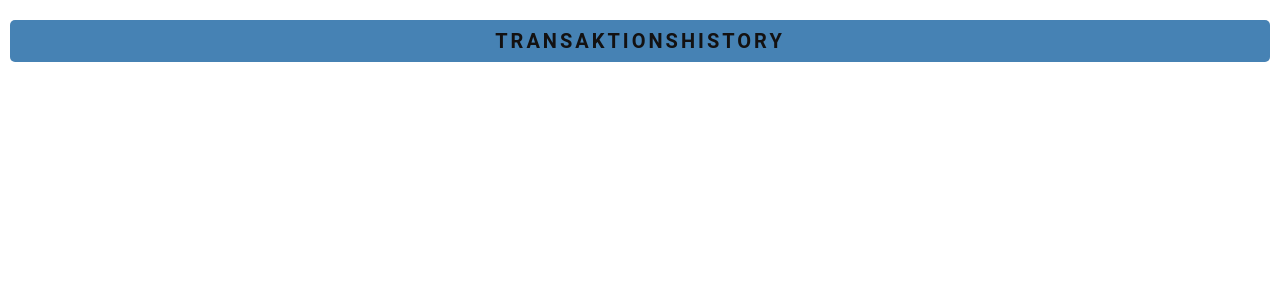
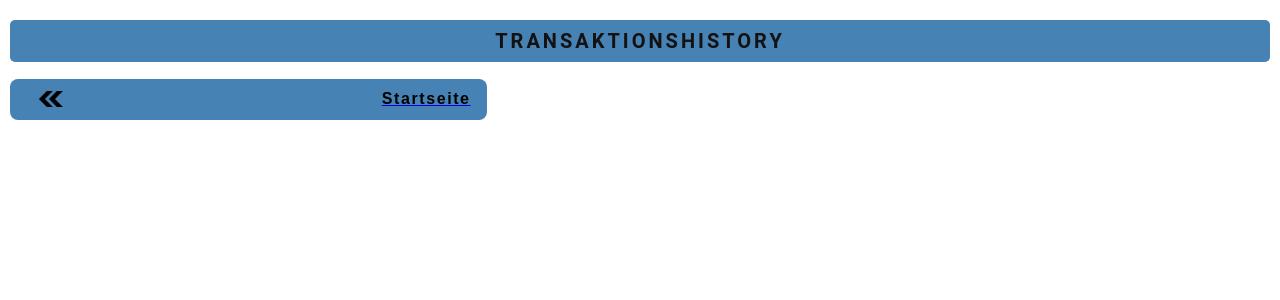
Before and after one commit to Samet91/capstone-project, a React (Vite) app: page /Transaction in a window 1280 px wide. Shown: the top 300 px of the page. Built offline with nearby package versions, Linux system fonts and the light colour scheme.

Commit message:
go back button

```diff
--- a/src/app/Pages/TransactionHistory.tsx
+++ b/src/app/Pages/TransactionHistory.tsx
@@ -1,5 +1,9 @@
 import React from 'react'
+import { Link } from 'react-router-dom'
+import styled from 'styled-components'
 import type { TransactionProps } from '../../types'
+import Button from '../components/Button/Button'
+import ArrowIconRight from '../components/Icons/ArrowIconRight'
 import TransactionOverview from '../components/TransactionOverview/TransactionOverview'
 import useLocalStorage from '../hooks/useLocalStorage'
 
@@ -17,11 +21,47 @@ export default function TransactionHistory(): JSX.Element {
   }
 
   return (
-    <div>
+    <Container>
       <TransactionOverview
         transactions={transactions}
         deleteTransaction={handleDeleteTransaction}
       />
-    </div>
+      <Link to="/">
+        <StyledButton>
+          <Icon>
+            <ArrowIconRight />
+          </Icon>
+          <ButtonText>Startseite</ButtonText>
+        </StyledButton>
+      </Link>
+    </Container>
   )
 }
+
+const Container = styled.div`
+  display: grid;
+  grid-template-rows: auto 60px;
+`
+
+const StyledButton = styled(Button)`
+  font-weight: bold;
+  font-size: 1rem;
+  background-color: steelblue;
+  border: none;
+  display: grid;
+  grid-template-columns: 1fr 1fr 1fr 1fr 1fr;
+  border: none;
+  grid-template-rows: 25px auto;
+`
+
+const Icon = styled.span`
+  margin-left: -40px;
+  transform: rotateY(180deg);
+`
+
+const ButtonText = styled.span`
+  align-self: center;
+  line-height: 1.6;
+  letter-spacing: 0.1em;
+  grid-column: 5/6;
+`
```
